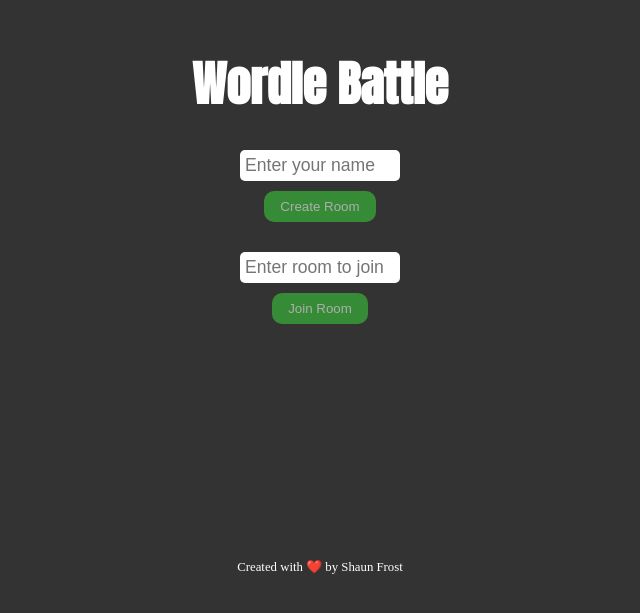
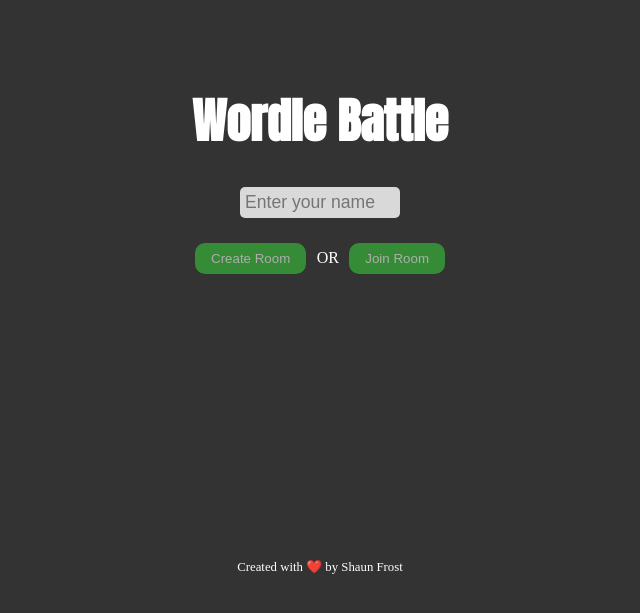
Before and after one commit to sammadox/multiplayer-wordle, a React (Vite) app in the folder client/: page / in a window 1280 px wide. Shown: the part 201-814 px from the top of the page, without its empty margins (320-960 px from the left). Built offline with nearby package versions, Linux system fonts and the light colour scheme; no server answers; a web font is replaced by a local one.

Commit message:
change landing page and add few animations

```diff
--- a/client/src/components/Game.jsx
+++ b/client/src/components/Game.jsx
@@ -146,7 +146,7 @@ function Game({room, isPlayerTurn, setIsPlayerTurn, setCurrentPlayer, opponent,
                     handleDeleteClick={handleDeleteClick} handleEnterClick={handleEnterClick}
                     getBackgroundColorClassName={getBackgroundColorClassName}
             />
-            { isGameOver ? <Delayed delay={4000}><Modal isWinner={isWinner} winner={winner} word={word}/></Delayed> : <></>}
+            { isGameOver ? <Delayed delay={3000}><Modal isWinner={isWinner} winner={winner} word={word}/></Delayed> : <></>}
         </div>
     )
 }
--- /dev/null
+++ b/client/src/hooks/useDelayUnmount.jsx
@@ -0,0 +1,18 @@
+import { useState, useEffect } from "react";
+
+export default function useDelayUnmount(isMounted, delay) {
+    const [shouldRender, setShouldRender] = useState(false);
+
+    useEffect(() => {
+        let timeoutId;
+        if (isMounted && !shouldRender) {
+            setShouldRender(true);
+        } else if (!isMounted && shouldRender) {
+            timeoutId = setTimeout(() => {
+                setShouldRender(false);
+            }, delay);
+        }
+        return () => clearTimeout(timeoutId);
+    }, [isMounted, delay, shouldRender]);
+    return shouldRender;
+}
--- a/client/src/index.css
+++ b/client/src/index.css
@@ -167,25 +167,50 @@ body {
   border: none;
   color: black;
   font-size: 1.1rem;
+  background-color: hsl(0, 0%, 85%);
 }
 
-#create-btn{
-  margin-bottom: 30px;
+.button-group, .join-room-group{
+  display: flex;
+  height: 50px;
+  justify-content: space-between;
+  align-items: center;
+  padding: 5px;
+  overflow: hidden;
 }
 
-.landing-container > button{
+.button-group{
+  width: 250px;
+}
+
+.join-room-group{
+  width: 230px;
+}
+
+.join-room-group > input{
+  border-radius: 5px;
+  padding: 5px;
+  width: 150px;
+  border: none;
+  color: black;
+  font-size: 1rem;
+  background-color: hsl(0, 0%, 85%);
+}
+
+.btn{
   border: none;
   padding: 8px 16px;
   border-radius: 10px;
   background-color: hsl(120, 55%, 50%);
+  color: white;
 }
 
-.landing-container > button:hover{
+.btn:hover{
   background-color: hsl(120, 55%, 40%);
   cursor: pointer;
 }
 
-.landing-container > button:disabled{
+.btn:disabled{
   opacity: 0.6;
   cursor: not-allowed;
 }
@@ -245,7 +270,7 @@ body {
 }
 
 .final{
-  animation: flipAndBounce 1.6s ease forwards;
+  animation: flipAndBounce 1.8s ease forwards;
 }
 
 @keyframes bounce {
@@ -293,6 +318,46 @@ body {
   80% {transform: translateY(-0.25rem);}
 }
 
+@keyframes appear {
+  from{
+    scale: 0 0;
+  }
+  to{
+    scale: 1 1;
+  }
+}
+
+@keyframes vanish {
+  from{
+    scale: 1 1;
+  }
+  to{
+    scale: 0 0;
+  }
+}
+
+@keyframes fadeoutright {
+  from{
+    opacity: 1;
+    transform: translateX(0);
+  }
+  to{
+    opacity: 0;
+    transform: translateX(100px);
+  }
+}
+
+@keyframes fadeinleft {
+  from{
+    opacity: 0;
+    transform: translateX(-100px);
+  }
+  to{
+    opacity: 1;
+    transform: translateX(0px);
+  }
+}
+
 .Toastify__toast-container {
   height: 100px;
   width: 350px;
--- a/client/src/pages/GameRoom.jsx
+++ b/client/src/pages/GameRoom.jsx
@@ -62,6 +62,7 @@ function GameRoom({ username, opponent, room, setOpponent, word, setWord, setRoo
     }, []);
 
     return (
+        <div className="game-room-container">
             <div className="game-room">
                 <GameDetails
                     room={room} username={username}
@@ -76,6 +77,7 @@ function GameRoom({ username, opponent, room, setOpponent, word, setWord, setRoo
                 />
                     : <WaitForOpponent />}
             </div>
+        </div>
     )
 }
 
--- a/client/src/pages/Landing.jsx
+++ b/client/src/pages/Landing.jsx
@@ -1,6 +1,7 @@
 import { useState } from "react";
 import { socket } from "../socket";
 import Footer from "../components/Footer";
+import useDelayUnmount from "../hooks/useDelayUnmount";
 
 const getRoomName = () => {
     const generatorString = "abcdefghijklmnopqrstuvwxyz";
@@ -12,9 +13,14 @@ const getRoomName = () => {
     return roomName;
 }
 
+const appearAnimation = { animation: "appear 0.8s ease-in forwards" };
+const vanishAnimation = { animation: "vanish 0.8s ease-out forwards" };
+
 function Landing({ username, setUsername, room, setRoom }) {
 
     const [joiningRoom, setJoiningRoom] = useState('');
+    const [isMounted, setIsMounted] = useState(true);
+    const showButtons = useDelayUnmount(isMounted, 800);
 
     const handleUserInputChange = (event) => {
         setUsername(prevUser => prevUser = event.target.value);
@@ -40,14 +46,28 @@ function Landing({ username, setUsername, room, setRoom }) {
         loadGame(joiningRoom);
     }
 
+    const handleLandingJoin = () => {
+        setIsMounted(!isMounted);
+    }
+
     return (
         <div className="main-landing">
             <div className="landing-container">
                 <p>Wordle Battle</p>
-                <input type="text" placeholder="Enter your name" onChange={handleUserInputChange} value={username}/>
-                <button id="create-btn" disabled={!username || (username && joiningRoom)} onClick={handleCreateRoom}>Create Room</button>
-                <input type="text" placeholder="Enter room to join" onChange={handleRoomInputChange} />
-                <button disabled={!username || !joiningRoom} onClick={handleJoinRoom}>Join Room</button>
+                <input type="text" placeholder="Enter your name" onChange={handleUserInputChange} value={username} />
+                <div className="action-container">
+                    {
+                        showButtons ? <div className="button-group" style={isMounted ? appearAnimation : vanishAnimation}>
+                            <button className="btn" disabled={!username} onClick={handleCreateRoom}>Create Room</button>
+                            <span>OR</span>
+                            <button className="btn" disabled={!username} onClick={handleLandingJoin}>Join Room</button>
+                        </div> :
+                        <div className="join-room-group" style={isMounted ? {} : appearAnimation}>
+                            <input type="text" placeholder="Enter room to join" onChange={handleRoomInputChange}/>
+                            <button className="btn" disabled={!username || !joiningRoom} onClick={handleJoinRoom}>Join</button>
+                        </div>
+                    }
+                </div>
             </div>
             <Footer />
         </div>
```
Lines whose indentation alone changed are shown as unchanged.
